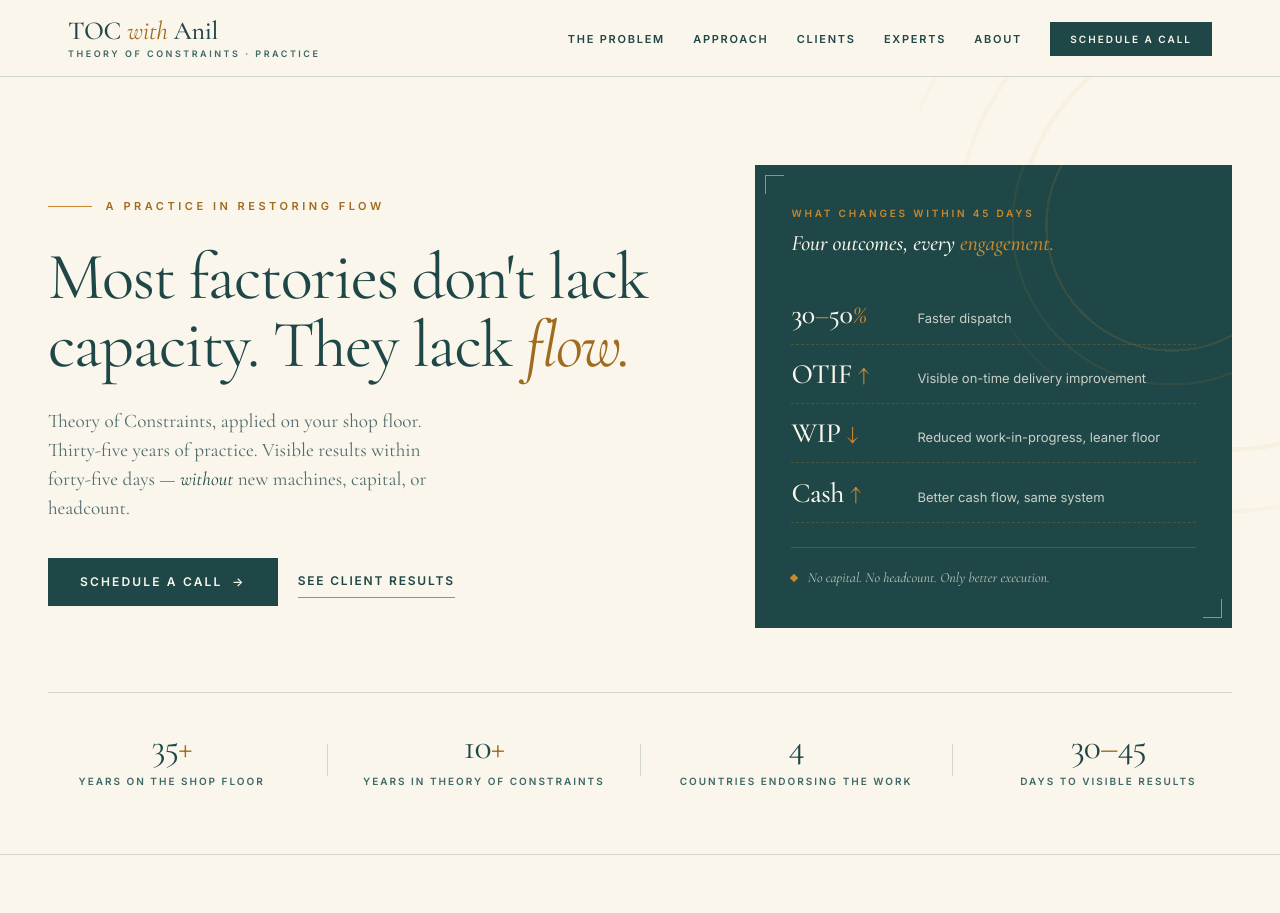
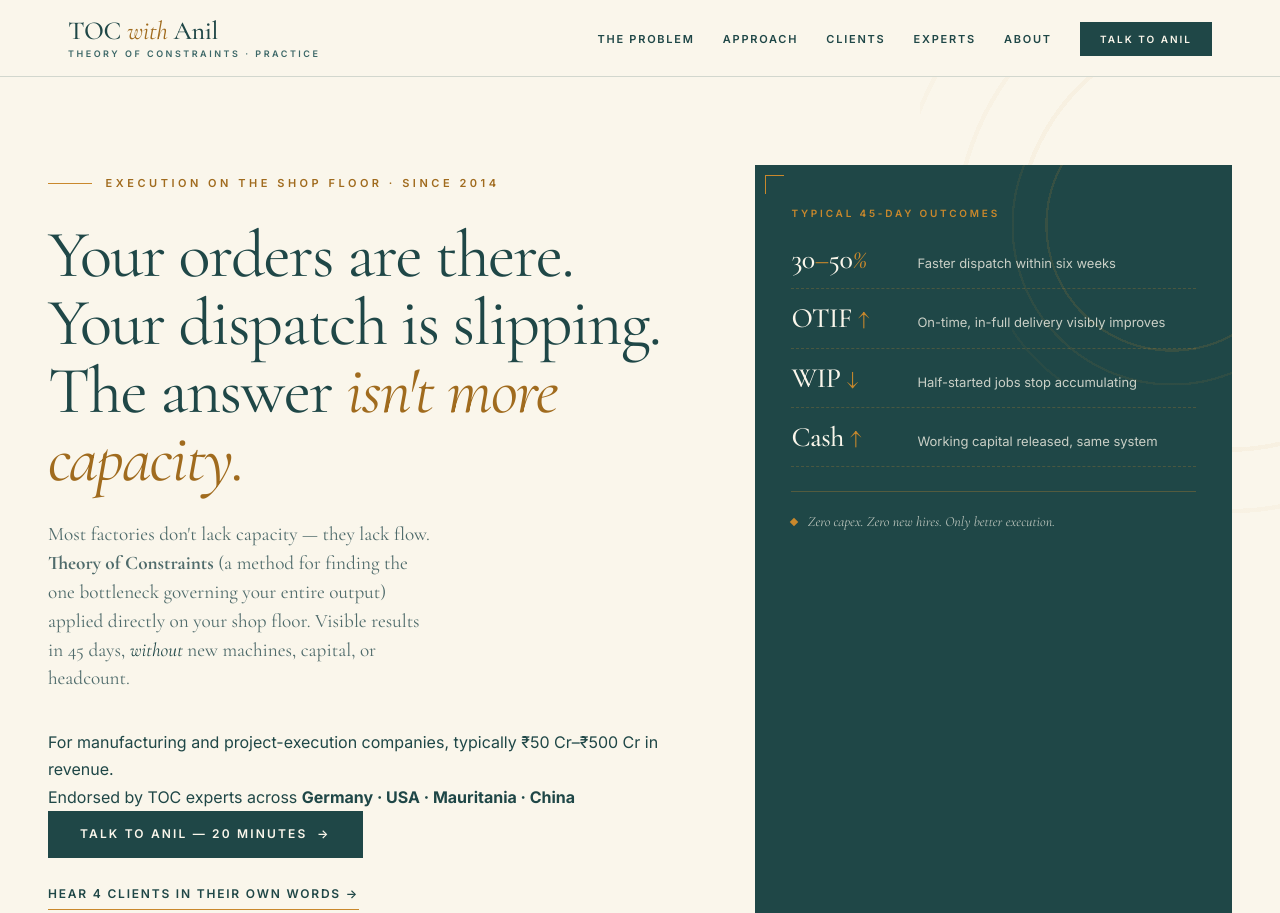
Before and after one commit to sumsur29/dosi-dosi-associates, a plain HTML site: page index.html in a window 1280 px wide. Shown: the top 913 px of the page. Drawn offline with nearby package versions, Linux system fonts and the light colour scheme.

Commit message:
Update index.html

```diff
--- a/index.html
+++ b/index.html
@@ -24,7 +24,7 @@
         <li><a href="#testimonials">Clients</a></li>
         <li><a href="#endorsements">Experts</a></li>
         <li><a href="#about">About</a></li>
-        <li><a href="#contact" class="nav-cta">Schedule a Call</a></li>
+        <li><a href="#contact" class="nav-cta">Talk to Anil</a></li>
       </ul>
     </div>
   </nav>
@@ -33,44 +33,60 @@
   <header class="hero" id="top">
     <div class="hero-inner">
       <div class="hero-text">
-        <div class="hero-eyebrow">A Practice in Restoring Flow</div>
-        <h1>Most factories don't lack capacity. They lack <em>flow.</em></h1>
+        <div class="hero-eyebrow">Execution on the Shop Floor · Since 2014</div>
+        <h1>Your orders are there. Your dispatch is slipping. The answer <em>isn't more capacity.</em></h1>
         <p class="hero-lede">
-          Theory of Constraints, applied on your shop floor. Thirty-five years of practice. Visible results within forty-five days &mdash; <em>without</em> new machines, capital, or headcount.
+          Most factories don't lack capacity &mdash; they lack flow. <strong>Theory of Constraints</strong> (a method for finding the one bottleneck governing your entire output) applied directly on your shop floor. Visible results in 45 days, <em>without</em> new machines, capital, or headcount.
         </p>
+        <p class="hero-qualifier">
+          For manufacturing and project-execution companies, typically ₹50 Cr&ndash;₹500 Cr in revenue.
+        </p>
+
+        <div class="hero-trust">
+          <span class="trust-dot"></span>
+          Endorsed by TOC experts across <strong>Germany · USA · Mauritania · China</strong>
+        </div>
+
         <div class="hero-actions">
           <a href="#contact" class="btn btn-primary">
-            Schedule a Call
+            Talk to Anil &mdash; 20 minutes
             <span class="arrow">→</span>
           </a>
-          <a href="#testimonials" class="btn btn-ghost">See Client Results</a>
+          <a href="#testimonials" class="btn btn-ghost">Hear 4 clients in their own words &rarr;</a>
         </div>
+        <p class="hero-microcopy">
+          No pitch. No deck. Just a yes/no on whether flow is your real constraint.
+        </p>
+
+        <a href="https://wa.me/919229891506?text=Hi%20Anil%2C%20I%20saw%20your%20site%20and%20wanted%20to%20discuss%20flow%20improvement%20at%20our%20factory." target="_blank" rel="noopener" class="hero-whatsapp">
+          <svg viewBox="0 0 24 24" aria-hidden="true"><path d="M17.472 14.382c-.297-.149-1.758-.867-2.03-.967-.273-.099-.471-.148-.67.15-.197.297-.767.966-.94 1.164-.173.199-.347.223-.644.075-.297-.15-1.255-.463-2.39-1.475-.883-.788-1.48-1.761-1.653-2.059-.173-.297-.018-.458.13-.606.134-.133.298-.347.446-.52.149-.174.198-.298.298-.497.099-.198.05-.371-.025-.52-.075-.149-.669-1.612-.916-2.207-.242-.579-.487-.5-.669-.51-.173-.008-.371-.01-.57-.01-.198 0-.52.074-.792.372-.272.297-1.04 1.016-1.04 2.479 0 1.462 1.065 2.875 1.213 3.074.149.198 2.096 3.2 5.077 4.487.709.306 1.262.489 1.694.625.712.227 1.36.195 1.871.118.571-.085 1.758-.719 2.006-1.413.248-.694.248-1.289.173-1.413-.074-.124-.272-.198-.57-.347m-5.421 7.403h-.004a9.87 9.87 0 01-5.031-1.378l-.361-.214-3.741.982.998-3.648-.235-.374a9.86 9.86 0 01-1.51-5.26c.001-5.45 4.436-9.884 9.888-9.884 2.64 0 5.122 1.03 6.988 2.898a9.825 9.825 0 012.893 6.994c-.003 5.45-4.437 9.884-9.885 9.884m8.413-18.297A11.815 11.815 0 0012.05 0C5.495 0 .16 5.335.157 11.892c0 2.096.547 4.142 1.588 5.945L.057 24l6.305-1.654a11.882 11.882 0 005.683 1.448h.005c6.554 0 11.89-5.335 11.893-11.893A11.821 11.821 0 0020.464 3.488"/></svg>
+          Prefer WhatsApp? Message Anil directly &rarr;
+        </a>
       </div>
 
       <aside class="hero-card">
         <div class="hero-card-corners" aria-hidden="true"></div>
         <div class="hero-card-inner">
-          <div class="hero-card-label">What changes within 45 days</div>
-          <h3 class="hero-card-title">Four outcomes, every <em>engagement.</em></h3>
+          <div class="hero-card-label">Typical 45-Day Outcomes</div>
           <div class="hero-card-stat">
             <div class="hero-card-num">30<em>–</em>50<em>%</em></div>
-            <div class="hero-card-label-sm">Faster dispatch</div>
+            <div class="hero-card-label-sm">Faster dispatch within six weeks</div>
           </div>
           <div class="hero-card-stat">
             <div class="hero-card-num">OTIF <em>↑</em></div>
-            <div class="hero-card-label-sm">Visible on-time delivery improvement</div>
+            <div class="hero-card-label-sm">On-time, in-full delivery visibly improves</div>
           </div>
           <div class="hero-card-stat">
             <div class="hero-card-num">WIP <em>↓</em></div>
-            <div class="hero-card-label-sm">Reduced work-in-progress, leaner floor</div>
+            <div class="hero-card-label-sm">Half-started jobs stop accumulating</div>
           </div>
           <div class="hero-card-stat">
             <div class="hero-card-num">Cash <em>↑</em></div>
-            <div class="hero-card-label-sm">Better cash flow, same system</div>
+            <div class="hero-card-label-sm">Working capital released, same system</div>
           </div>
           <div class="hero-card-footer">
             <span class="dot"></span>
-            No capital. No headcount. Only better execution.
+            Zero capex. Zero new hires. Only better execution.
           </div>
         </div>
       </aside>
@@ -93,8 +109,24 @@
       </div>
       <div class="cred-divider" aria-hidden="true"></div>
       <div class="cred-item">
-        <div class="num">30<em>–</em>45</div>
-        <div class="label">Days to visible results</div>
+        <div class="num">45<em>d</em></div>
+        <div class="label">To visible, measurable results</div>
+      </div>
+    </div>
+
+    <!-- Client trust row -->
+    <div class="hero-clients">
+      <span class="hero-clients-label">Trusted by manufacturers across India</span>
+      <div class="hero-clients-list">
+        <span>AROME Perfumes</span>
+        <span class="sep">·</span>
+        <span>Sabiocorp</span>
+        <span class="sep">·</span>
+        <span>Light Guide Optics</span>
+        <span class="sep">·</span>
+        <span>Tritorc Equipments</span>
+        <span class="sep">·</span>
+        <span class="more">and more</span>
       </div>
     </div>
   </header>
```
